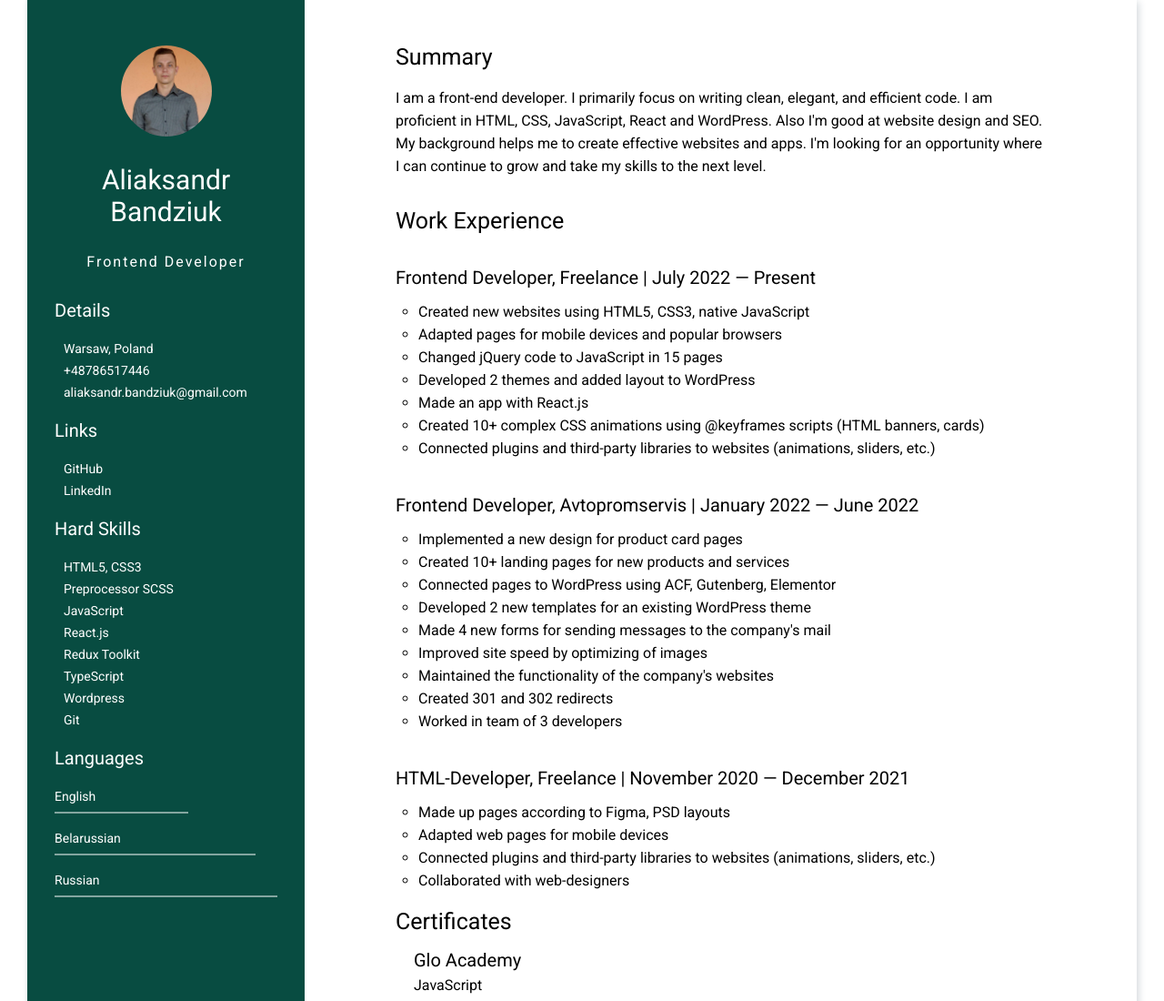
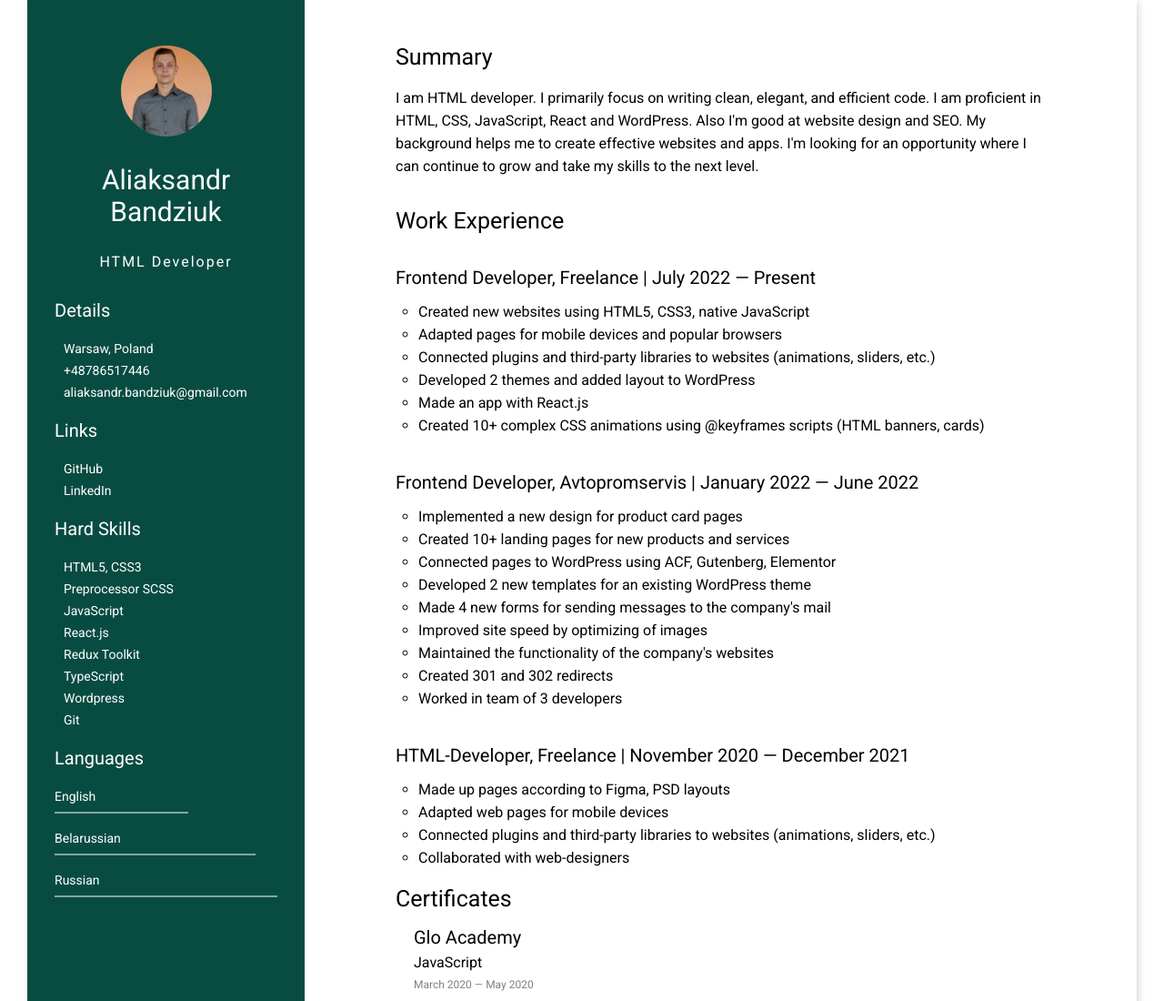
Before and after one commit to aliaksandr-bandziuk/cv-html, a plain HTML site: page index.html in a window 1280 px wide. Shown: the top 1100 px of the page at 91% size. Drawn offline with Linux system fonts and the light colour scheme.

Commit message:
fix: edit content

```diff
--- a/index.html
+++ b/index.html
@@ -19,7 +19,7 @@
             <div class="hero__name">
               <img src="assets/images/111.jpg" alt="avatar" class="hero__avatar">
               <h1 class="hero__title">Aliaksandr Bandziuk</h1>
-              <p class="hero__job">Frontend Developer</p>
+              <p class="hero__job">HTML Developer</p>
             </div>
             <div class="hero__links">
               <div class="links__block">
@@ -74,7 +74,7 @@
         <section class="cv__description">
           <div class="summary">
             <h2>Summary</h2>
-            <p> I am a front-end developer. I primarily focus on writing clean, elegant, and efficient code. I am proficient in HTML, CSS, JavaScript, React and WordPress. Also I'm good at website design and SEO. My background helps me to create effective websites and apps. I'm looking for an opportunity where I can continue to grow and take my skills to the next level.</p>
+            <p> I am HTML developer. I primarily focus on writing clean, elegant, and efficient code. I am proficient in HTML, CSS, JavaScript, React and WordPress. Also I'm good at website design and SEO. My background helps me to create effective websites and apps. I'm looking for an opportunity where I can continue to grow and take my skills to the next level.</p>
           </div>
           <div class="experience">
             <h2>Work Experience</h2>
@@ -84,11 +84,10 @@
               <ul>
                 <li>Created new websites using HTML5, CSS3, native JavaScript</li>
                 <li>Adapted pages for mobile devices and popular browsers</li>
-                <li>Changed jQuery code to JavaScript in 15 pages</li>
+                <li>Connected plugins and third-party libraries to websites (animations, sliders, etc.)</li>
                 <li>Developed 2 themes and added layout to WordPress</li>
                 <li>Made an app with React.js</li>
                 <li>Created 10+ complex CSS animations using @keyframes scripts (HTML banners, cards)</li>
-                <li>Connected plugins and third-party libraries to websites (animations, sliders, etc.)</li>
               </ul>
             </div>
             <div class="work">
```
